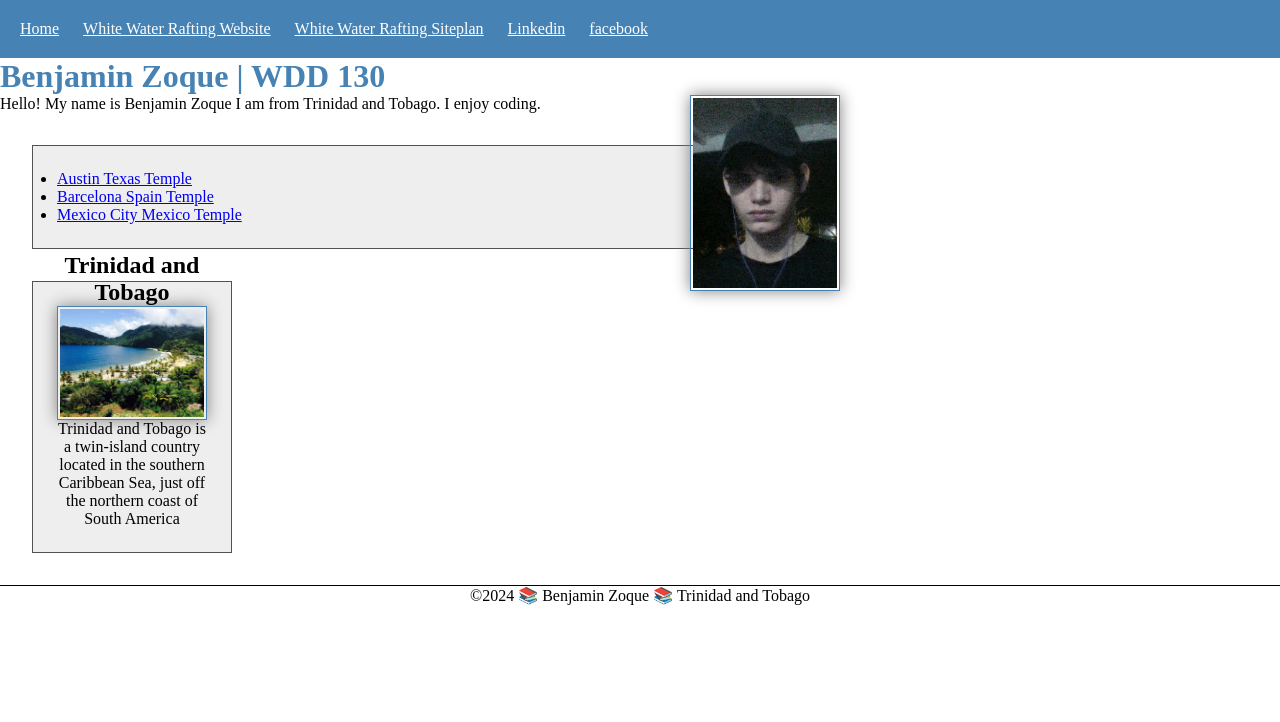
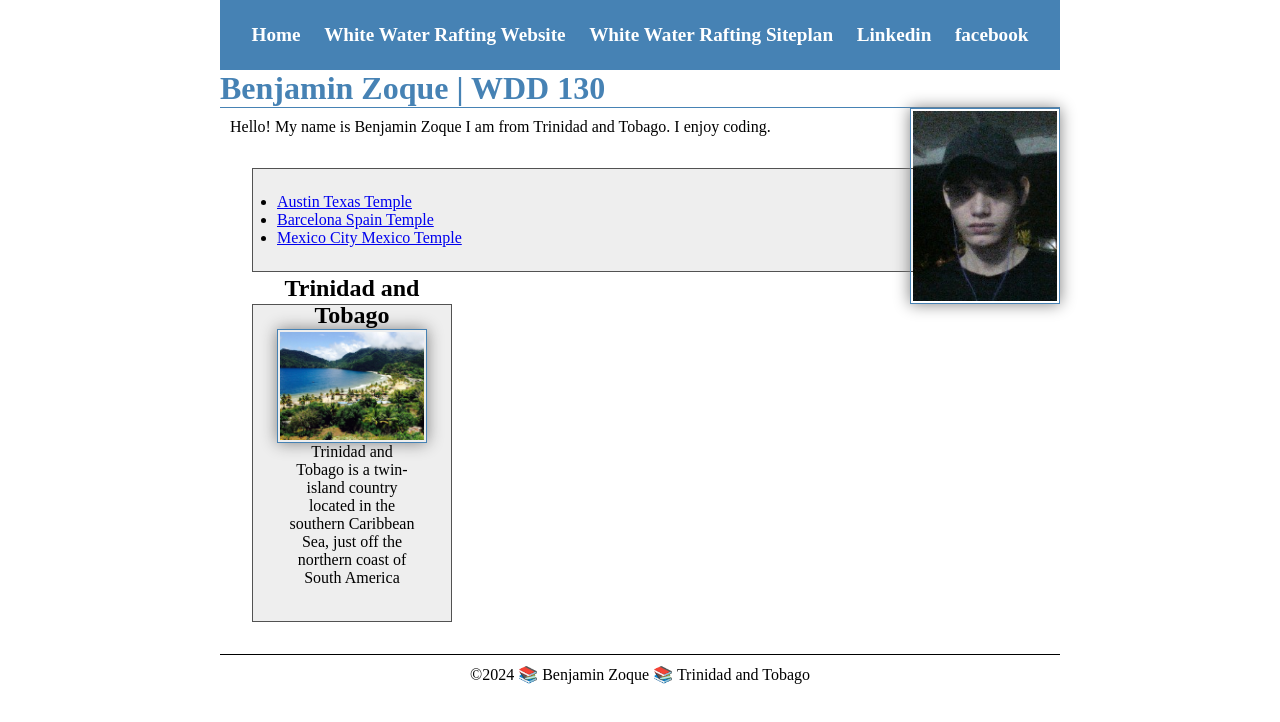
Before and after one commit to Bzoque/wdd130, a plain HTML site: page index.html in a window 1280 px wide. Drawn offline with Linux system fonts and the light colour scheme.

Commit message:
Add files via upload

```diff
--- a/index.html
+++ b/index.html
@@ -22,8 +22,10 @@
           <a href="https://facebook.com">facebook</a>
         </nav>
       </header>
+      <div class="grid"></div>
       <main>
-        </aside>
+      <aside>
+      </aside>
         <h1>Benjamin Zoque | WDD 130</h1>
         <img src="images/profile.jpg" alt="Hello, my name is Benjamin Zoque" width="200">
         <p>Hello! My name is Benjamin Zoque I am from Trinidad and Tobago. I enjoy coding. </p>
@@ -31,13 +33,14 @@
         <ul class="box">
           <li><a href="https://www.churchofjesuschrist.org/temples/details/austin-texas-temple" target="_blank">Austin Texas Temple</a></li>
           <li><a href="https://www.churchofjesuschrist.org/temples/details/barcelona-spain-temple" target="_blank">Barcelona Spain Temple</a></li>
-          <li><a href="https://www.churchofjesuschrist.org/temples/details/mexico-city-mexico-temple"target="_blank">Mexico City Mexico Temple</a></li>
+          <li><a href="https://www.churchofjesuschrist.org/temples/details/mexico-city-mexico-temple" target="_blank">Mexico City Mexico Temple</a></li>
         </ul>
       <aside class="box">
         <h2>Trinidad and Tobago</h2>
         <img src="images/trinidad.jpg" alt="Trinidad and Tobago landscape">
         <p>Trinidad and Tobago is a twin-island country located in the southern Caribbean Sea, just off the northern coast of South America</p>
-
+      <div></div>
+      </aside>
 
 
       </main>
@@ -47,6 +50,6 @@
       </footer>
 
   </body>
-<!-- May 9th 2024 -->
+<!-- May 16th 2024 -->
 
 </html>
--- a/styles/styles.css
+++ b/styles/styles.css
@@ -4,21 +4,31 @@
     box-sizing: border-box;
 }
 
+header, div.grid, footer {
+    max-width: 840px;
+    margin: 0 auto;
+}
+
 nav {
     background-color: steelblue;
-    padding: 10px;
+    padding: 1rem;
+    display: flex;
+    justify-content: space-evenly;
+    align-items: center;
 }
 
 nav a {
-    list-style-type: none;
-    display: inline-block;
-    color: white;
-    padding: 10px;
-    justify-content: center;
+    display: block;
+    padding: 0.5rem;
+    text-decoration: none;
+    font-size: 1.2rem;
+    font-weight: 700;
+    color: #fff;
 }
 
 h1 {
     color: steelblue;
+    border-bottom: 1px solid steelblue;
 }
 
 img {
@@ -33,9 +43,15 @@ p {
     padding: 10px;
 }
 
+.grid {
+    display: grid;
+    align-items: center;
+}
+
 
 main {
     max-width: 840px;
+    margin: 0 auto;
 }
 
 aside {
@@ -63,7 +79,10 @@ main img {
     height: auto;
 }
 
-p { padding: 0;}
+p {
+    margin: 10px;
+     padding: 0;
+}
 
 footer {
     margin-top: 15px;
@@ -71,7 +90,7 @@ footer {
     text-align: center;
 }
 
-/* Class Selectors */
+
 .box {
     margin: 2rem;
     border: 1px solid rgba(66, 66, 66, 0.9);
```
